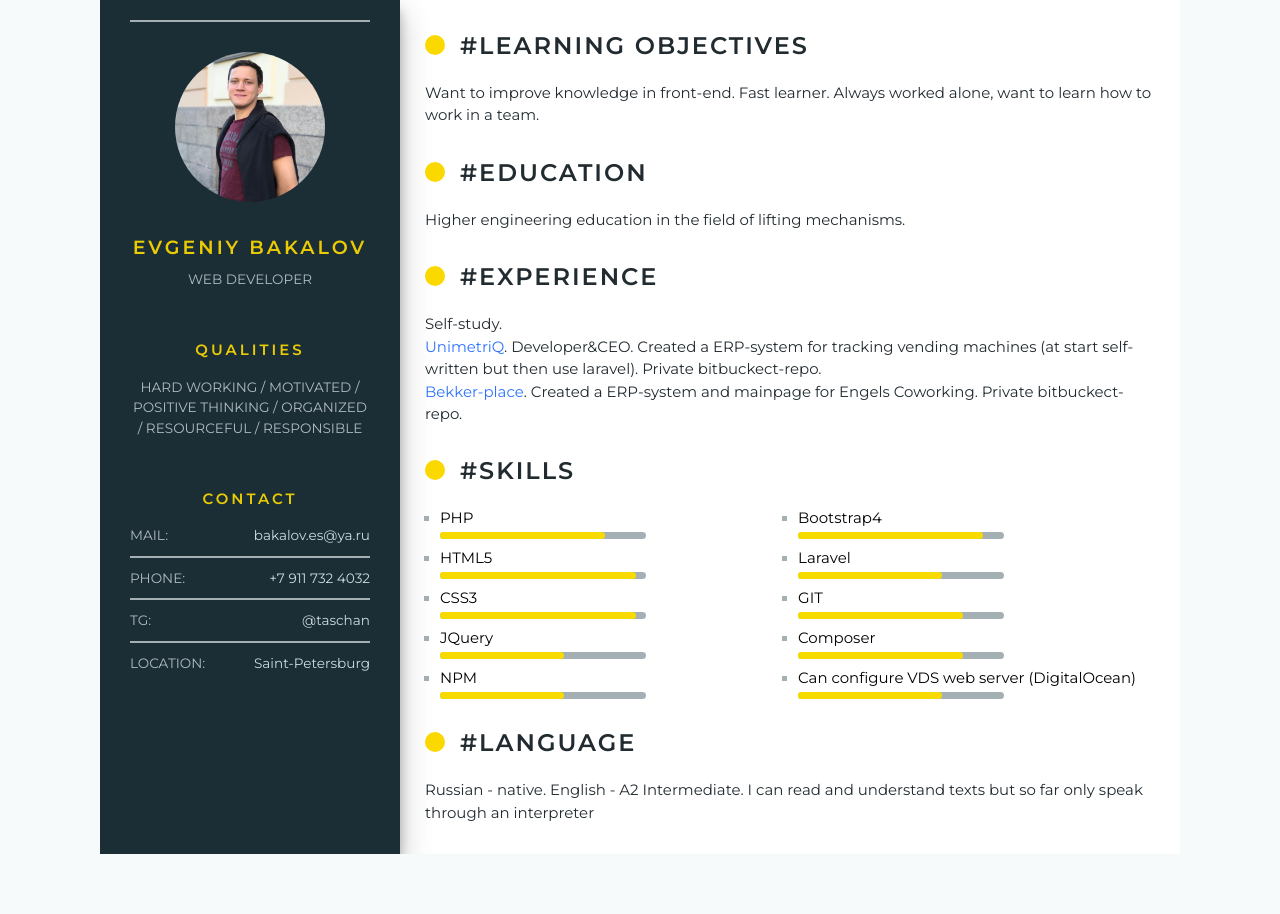
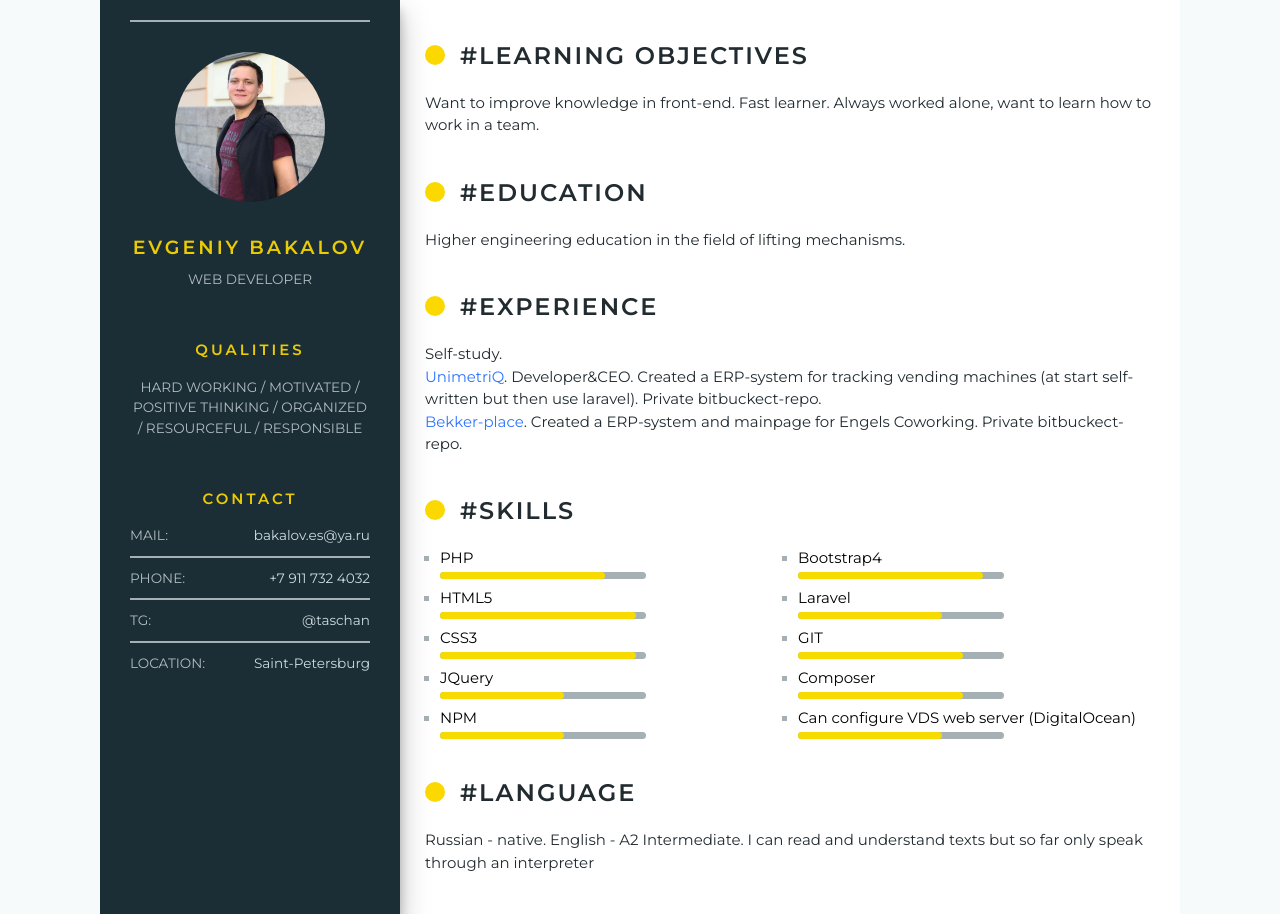
Before and after one commit to taschan23/rsschool-cv, a plain HTML site: page index.html in a window 1280 px wide. Before the commit the page ends 854 px from the top, so only its background shows below. Drawn offline with Linux system fonts and the light colour scheme.

Commit message:
fix: section margin

```diff
--- a/css/_common.scss
+++ b/css/_common.scss
@@ -23,7 +23,7 @@ COMMON
 }
 
 .container {
-	margin: 30px 0;
+	margin: 40px 0;
 }
 
 .section-title {
```
Also changed, not shown: css/app.css.
